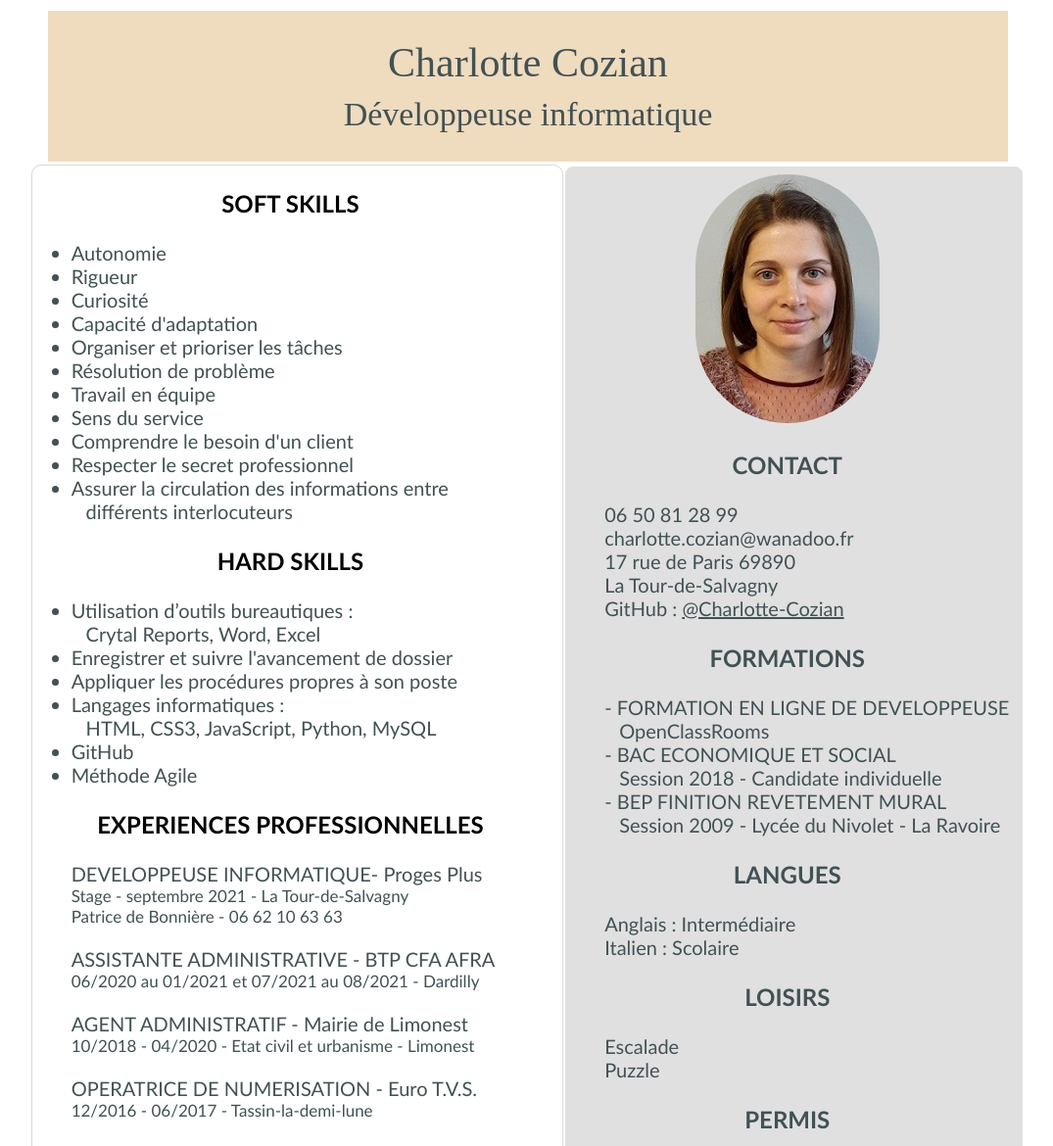
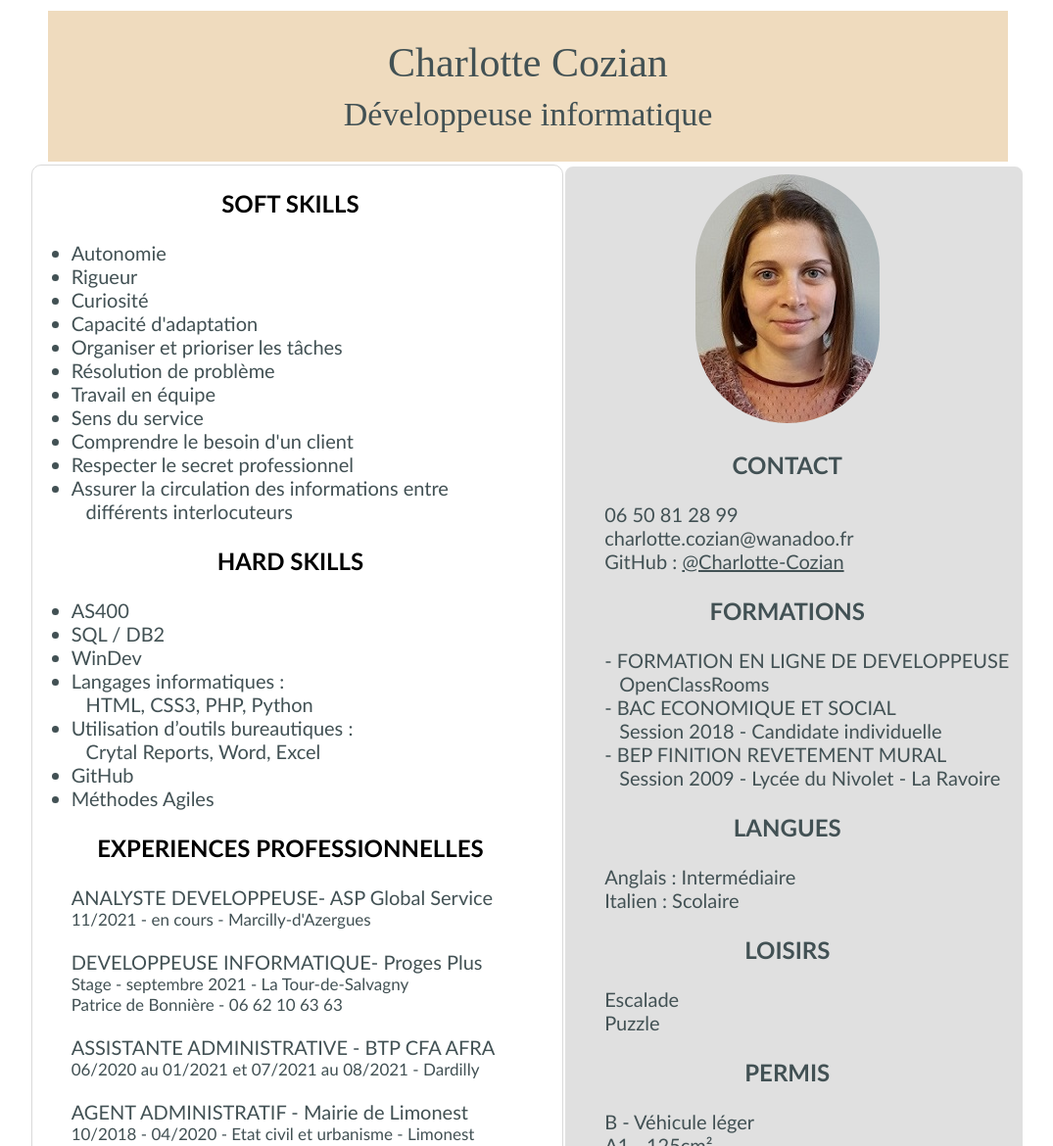
Before and after one commit to Charlotte-Cozian/CV_Developpeuse, a plain HTML site: page index.html in a window 1280 px wide. Shown: the top 1170 px of the page at 98% size, without its empty margins (101-1176 px from the left). Drawn offline with Linux system fonts and the light colour scheme.

Commit message:
Update index.html

```diff
--- a/index.html
+++ b/index.html
@@ -36,19 +36,23 @@
                     <div>
                         <h3>HARD SKILLS</h3>
                         <ul>
+                            <li>AS400</li>
+                            <li>SQL / DB2</li>
+                            <li>WinDev</li>
+                            <li>Langages informatiques :<br>
+                                &emsp;HTML, CSS3, PHP, Python</li>
                             <li>Utilisation d’outils bureautiques :<br>
                                 &emsp;Crytal Reports, Word, Excel</li>
-                            <li>Enregistrer et suivre l'avancement de dossier</li>
-                            <li>Appliquer les procédures propres à son poste</li>
-                            <li>Langages informatiques :<br>
-                                &emsp;HTML, CSS3, JavaScript, Python, MySQL</li>
                             <li>GitHub</li>
-                            <li>Méthode Agile</li>
+                            <li>Méthodes Agiles</li>
                         </ul>
                     </div>
 
                     <h3>EXPERIENCES PROFESSIONNELLES</h3>
                     <ol class="experience_pro">
+                        <li><span>ANALYSTE DEVELOPPEUSE- ASP Global Service</span><br>
+                            11/2021 - en cours - Marcilly-d'Azergues<br><span class="saut_de_ligne">xx</span>
+                            </li>
                         <li><span>DEVELOPPEUSE INFORMATIQUE- Proges Plus</span><br>
                             Stage - septembre 2021 - La Tour-de-Salvagny<br>
                             Patrice de Bonnière - 06 62 10 63 63<br><span class="saut_de_ligne">xx</span>
@@ -85,8 +89,6 @@
                     <ul>
                         <li>06 50 81 28 99</li>
                         <li>charlotte.cozian@wanadoo.fr</li>
-                        <li>17 rue de Paris 69890</li>
-                        <li>La Tour-de-Salvagny</li>
                         <li>GitHub : <a href="https://github.com/Charlotte-Cozian"
                             title="Page d'accueil de mon compte Git Hub"
                             target="_blank">@Charlotte-Cozian</a></li>
```
